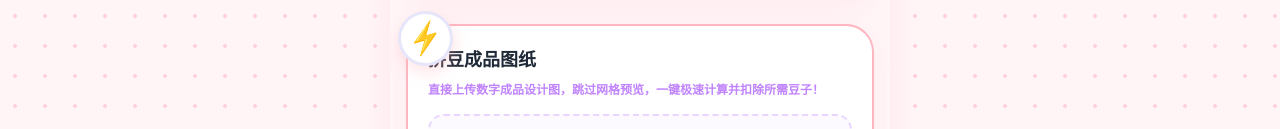
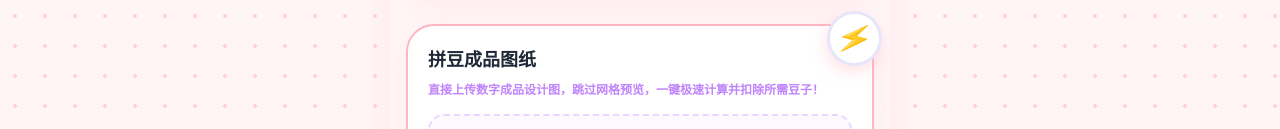
Before and after one commit to CYX822-star/pindou, a plain HTML site: page index.html in a window 1280 px wide. Shown: the part 389-518 px from the top of the page. Drawn offline with nearby package versions, Linux system fonts and the light colour scheme.

Commit message:
Update index.html

```diff
--- a/index.html
+++ b/index.html
@@ -154,7 +154,7 @@
 
                 <!-- 2. 拼豆成品图纸 (Finished Pattern Fast Deduct) -->
                 <div class="card-pink mt-6">
-                    <div class="sticker sticker-tl">⚡</div>
+                    <div class="sticker sticker-tr">⚡</div>
                     <h2 class="text-lg font-extrabold text-gray-800 mb-2 flex items-center gap-2">
                         拼豆成品图纸
                     </h2>
```
